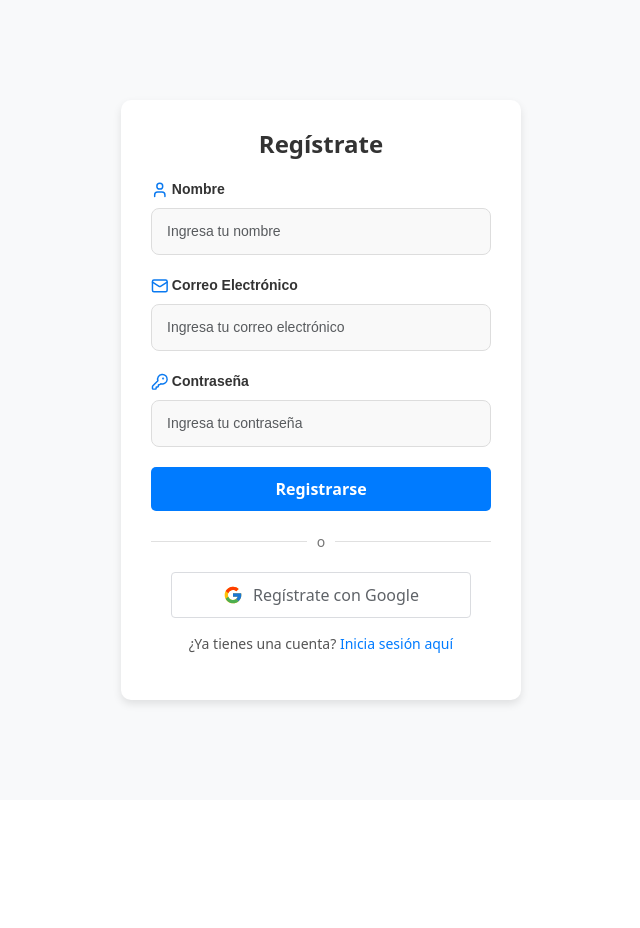
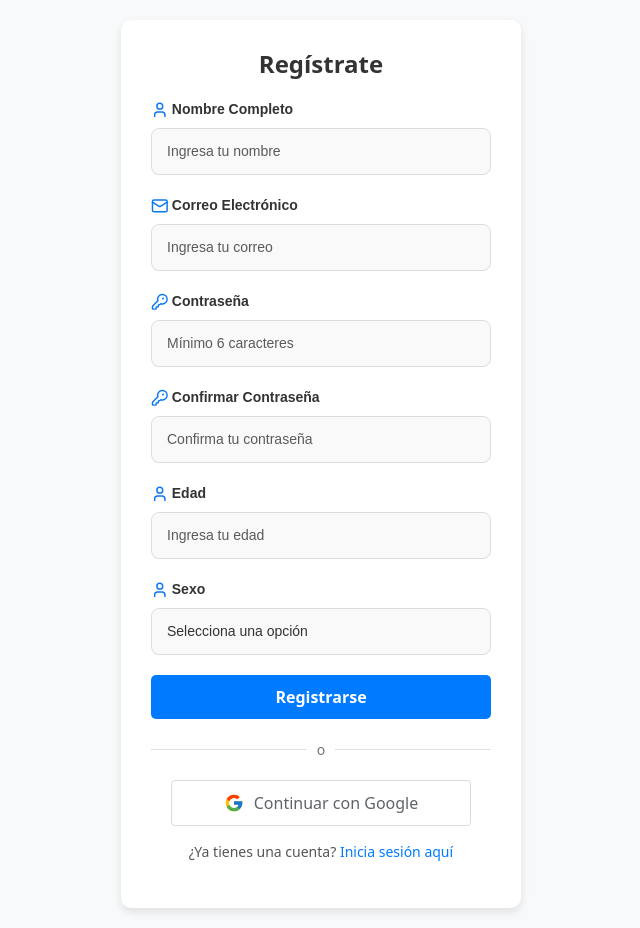
Before and after one commit to isramartin/flyFishing-holbox-front, a React app: page /register in a window 1280 px wide. Shown: the whole page, without its empty margins (319-959 px from the left). Before the commit the page ends 800 px from the top, so only its background shows below. Built offline with nearby package versions, Linux system fonts and the light colour scheme; no server answers; the HTML template or start-up script is replaced by a standard one.

Commit message:
feat api register

```diff
--- a/src/components/registro.jsx
+++ b/src/components/registro.jsx
@@ -1,9 +1,11 @@
-import React, { useState } from "react";
+import React, { useState, useContext, useEffect } from "react";
 import { Link, useNavigate } from "react-router-dom";
 import "../styles/login.css";
+import { AuthContext } from "../context/AuthContext";
 import { Mail, KeyRound, User } from "lucide-react";
 import { auth, googleProvider } from '../firebase/firebase.config';
 import { signInWithPopup } from 'firebase/auth';
+import { registerWithEmail } from "../service/Auth.service";
 import logoGoogle from "../assets/logoGoogle.svg";
 
 
@@ -11,47 +13,110 @@ const RegisterForm = () => {
   const [name, setName] = useState("");
   const [email, setEmail] = useState("");
   const [password, setPassword] = useState("");
+  const [confirmPassword, setConfirmPassword] = useState("");
   const [error, setError] = useState("");
   const [googleLoading, setGoogleLoading] = useState(false);
+  const [loading, setLoading] = useState(false);
+
+   const { isAuthenticated, loginWithGoogle, loading: authLoading, error: authError } = useContext(AuthContext);
   const navigate = useNavigate();
+  const [formData, setFormData] = useState({
+    nombre: "",
+    email: "",
+    password: "",
+    confirmPassword: "",
+    edad: "",
+    sexo: ""
+  });
 
-  const handleSubmit = (e) => {
+  const handleChange = (e) => {
+    const { name, value } = e.target;
+    setFormData(prev => ({
+      ...prev,
+      [name]: value
+    }));
+  };
+
+   // Sincronizar errores del contexto
+    useEffect(() => {
+      if (authError) {
+        setError(authError);
+      }
+    }, [authError]);
+
+    // Redirección cuando está autenticado
+    useEffect(() => {
+      if (isAuthenticated) {
+        navigate("/home");
+      }
+    }, [isAuthenticated, navigate]);
+
+  const handleSubmit = async (e) => {
     e.preventDefault();
+    setLoading(true);
+    setError("");
 
-    if (!name || !email || !password) {
-      setError("Todos los campos son obligatorios");
-      return;
+    try {
+      // Validaciones básicas
+      if (!formData.nombre || !formData.email || !formData.password || !formData.confirmPassword) {
+        throw new Error("Todos los campos obligatorios deben estar completos");
       }
 
-    console.log("Registrando usuario:", { name, email, password });
-    navigate("/login");
+      if (formData.password !== formData.confirmPassword) {
+        throw new Error("Las contraseñas no coinciden");
+      }
+
+      if (formData.password.length < 6) {
+        throw new Error("La contraseña debe tener al menos 6 caracteres");
+      }
+
+      // Convertir edad a número entero (o null si está vacío)
+      const edadInt = formData.edad ? parseInt(formData.edad) : null;
+
+      // Llamada al servicio de registro
+      await registerWithEmail({
+        nombre: formData.nombre,
+        email: formData.email,
+        password: formData.password,
+        confirmPassword: formData.confirmPassword,
+        edad: edadInt,  // Envía como número entero o null
+        sexo: formData.sexo || null
+      });
+
+      // Redirección después de registro exitoso
+      navigate("/login", {
+        state: {
+          registrationSuccess: true,
+          registeredEmail: formData.email
+        }
+      });
+
+    } catch (error) {
+      console.error("Error en registro:", error);
+      setError(error.message || "Error al registrar el usuario");
+    } finally {
+      setLoading(false);
+    }
   };
 
-  const handleGoogleRegister = async () => {
+
+
+    const handleGoogleSignIn = async () => {
   try {
     setGoogleLoading(true);
     setError("");
 
-      const result = await signInWithPopup(auth, googleProvider);
-      const user = result.user;
-
-      console.log("Usuario registrado con Google:", {
-        name: user.displayName,
-        email: user.email,
-        photoURL: user.photoURL
-      });
-
-      // Aquí puedes enviar los datos a tu backend o manejarlos como necesites
-      // Por ahora solo redirigimos
-      navigate("/login");
+    // Solo llamar al método del contexto
+    await loginWithGoogle();
 
   } catch (error) {
-      console.error("Error en registro con Google:", error);
-      setError(error.message);
+    console.error("Google Sign-In error:", error);
+    setError(error.message || "Error al iniciar con Google");
   } finally {
     setGoogleLoading(false);
   }
 };
+
 
   return (
     <div className="login-container">
@@ -59,24 +124,25 @@ const RegisterForm = () => {
         <h2 className="login-title">Regístrate</h2>
 
         <form className="login-form" onSubmit={handleSubmit}>
-         {/* Campo de Nombre */}
+          {/* Campo Nombre */}
           <div className="form-group">
-            <label htmlFor="name" className="form-label">
+            <label htmlFor="nombre" className="form-label">
               <User className="icon-style" />
-              Nombre
+              Nombre Completo
             </label>
             <input
               type="text"
-              id="name"
+              id="nombre"
+              name="nombre"
               className="form-control"
               placeholder="Ingresa tu nombre"
-              value={name}
-              onChange={(e) => setName(e.target.value)}
+              value={formData.nombre}
+              onChange={handleChange}
               required
             />
           </div>
 
-          {/* Campo de Email */}
+          {/* Campo Email */}
           <div className="form-group">
             <label htmlFor="email" className="form-label">
               <Mail className="icon-style" />
@@ -85,15 +151,16 @@ const RegisterForm = () => {
             <input
               type="email"
               id="email"
+              name="email"
               className="form-control"
-              placeholder="Ingresa tu correo electrónico"
-              value={email}
-              onChange={(e) => setEmail(e.target.value)}
+              placeholder="Ingresa tu correo"
+              value={formData.email}
+              onChange={handleChange}
               required
             />
           </div>
 
-          {/* Campo de Contraseña */}
+          {/* Campo Contraseña */}
           <div className="form-group">
             <label htmlFor="password" className="form-label">
               <KeyRound className="icon-style" />
@@ -102,12 +169,73 @@ const RegisterForm = () => {
             <input
               type="password"
               id="password"
+              name="password"
               className="form-control"
-              placeholder="Ingresa tu contraseña"
-              value={password}
-              onChange={(e) => setPassword(e.target.value)}
+              placeholder="Mínimo 6 caracteres"
+              value={formData.password}
+              onChange={handleChange}
               required
+              minLength={6}
             />
+          </div>
+
+          {/* Campo Confirmar Contraseña */}
+          <div className="form-group">
+            <label htmlFor="confirmPassword" className="form-label">
+              <KeyRound className="icon-style" />
+              Confirmar Contraseña
+            </label>
+            <input
+              type="password"
+              id="confirmPassword"
+              name="confirmPassword"
+              className="form-control"
+              placeholder="Confirma tu contraseña"
+              value={formData.confirmPassword}
+              onChange={handleChange}
+              required
+              minLength={6}
+            />
+          </div>
+
+          {/* Campo Edad (opcional) */}
+          <div className="form-group">
+            <label htmlFor="edad" className="form-label">
+              <User className="icon-style" />
+              Edad
+            </label>
+            <input
+              type="number"
+              id="edad"
+              name="edad"
+              className="form-control"
+              placeholder="Ingresa tu edad"
+              value={formData.edad}
+              onChange={handleChange}
+              min="1"
+              max="120"
+            />
+          </div>
+
+          {/* Campo Sexo (opcional) */}
+          <div className="form-group">
+            <label htmlFor="sexo" className="form-label">
+              <User className="icon-style" />
+              Sexo
+            </label>
+            <select
+              id="sexo"
+              name="sexo"
+              className="form-control"
+              value={formData.sexo}
+              onChange={handleChange}
+            >
+              <option value="">Selecciona una opción</option>
+              <option value="masculino">Masculino</option>
+              <option value="femenino">Femenino</option>
+              <option value="otro">Otro</option>
+              <option value="prefiero-no-decir">Prefiero no decir</option>
+            </select>
           </div>
 
           {/* Mostrar mensaje de error si existe */}
@@ -128,22 +256,16 @@ const RegisterForm = () => {
           {/* Botón de Google */}
          <button
                      type="button"
-            onClick={handleGoogleRegister}
+                     onClick={handleGoogleSignIn}
                      className="btn-google"
-            disabled={googleLoading}
+                     disabled={loading || googleLoading || authLoading}
                    >
-            {googleLoading ? (
-              <span>Registrando con Google...</span>
-            ) : (
-              <>
-
                      <div className="google-btn-content">
                        <img src={logoGoogle} alt="Google" className="google-icon" />
-                  <span>Regístrate con Google</span>
+                       <span>
+                         {googleLoading ? "Procesando..." : "Continuar con Google"}
+                       </span>
                      </div>
-
-              </>
-            )}
                    </button>
 
           <p className="forgot-password">
--- a/src/service/Auth.service.js
+++ b/src/service/Auth.service.js
@@ -30,6 +30,39 @@ export const loginWithEmail = async (email, password) => {
   }
 };
 
+export const registerWithEmail = async (userData) => {
+  try {
+    const response = await fetch(`${API_URL}/api/auth/register`, {
+      method: "POST",
+      headers: {
+        "Content-Type": "application/json",
+        Accept: "application/json",
+      },
+      body: JSON.stringify({
+        email: userData.email,
+        password: userData.password,
+        confirmPassword: userData.confirmPassword,
+        nombre: userData.nombre,
+        edad: userData.edad,
+        sexo: userData.sexo
+      }),
+    });
+
+    if (!response.ok) {
+      const errorData = await response.json();
+      throw new Error(errorData.message || "Error en el registro");
+    }
+
+    const data = await response.json();
+    console.log("Registro exitoso, datos:", data);
+
+    return data;
+  } catch (error) {
+    console.error("Error en registerWithEmail:", error);
+    throw error;
+  }
+};
+
 export const loginWithGoogle = async (idToken) => {
   try {
     const response = await fetch(`${API_URL}/api/auth/google`, {
```
Lines whose indentation alone changed are shown as unchanged.
